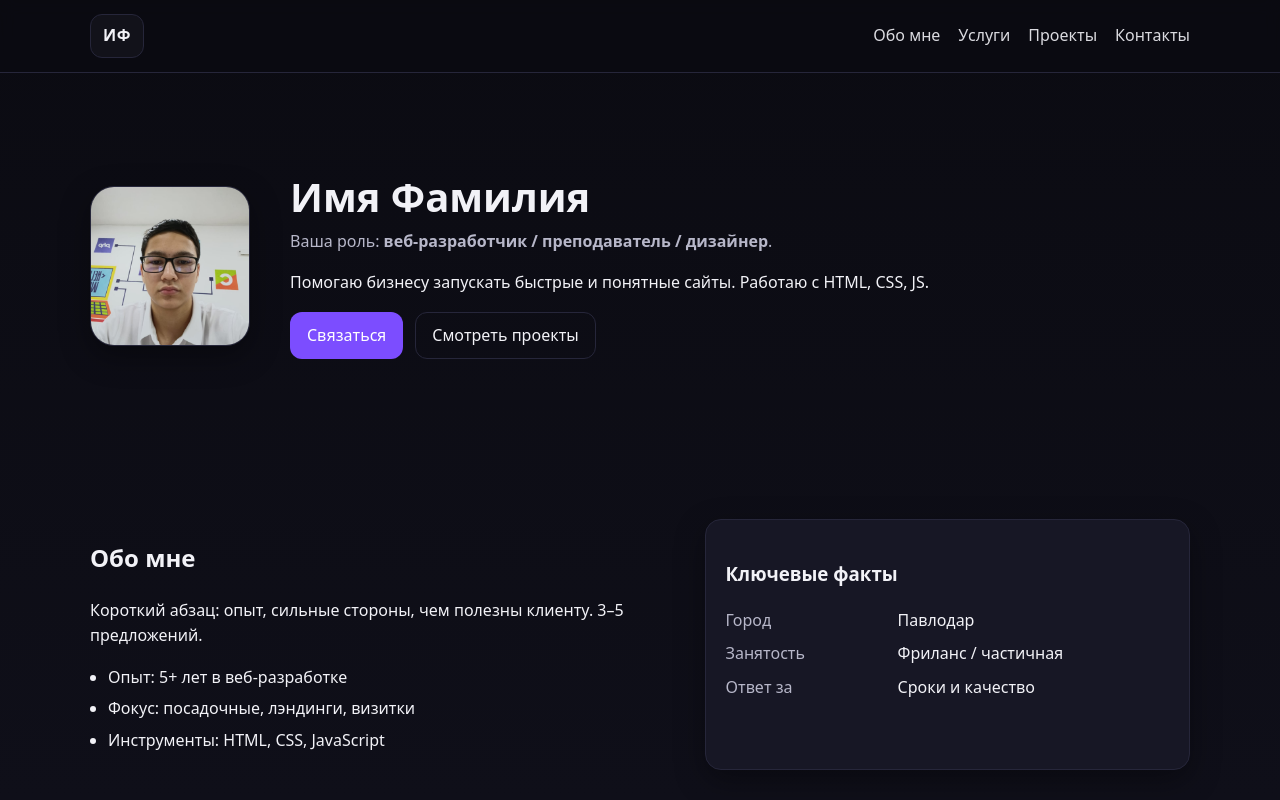
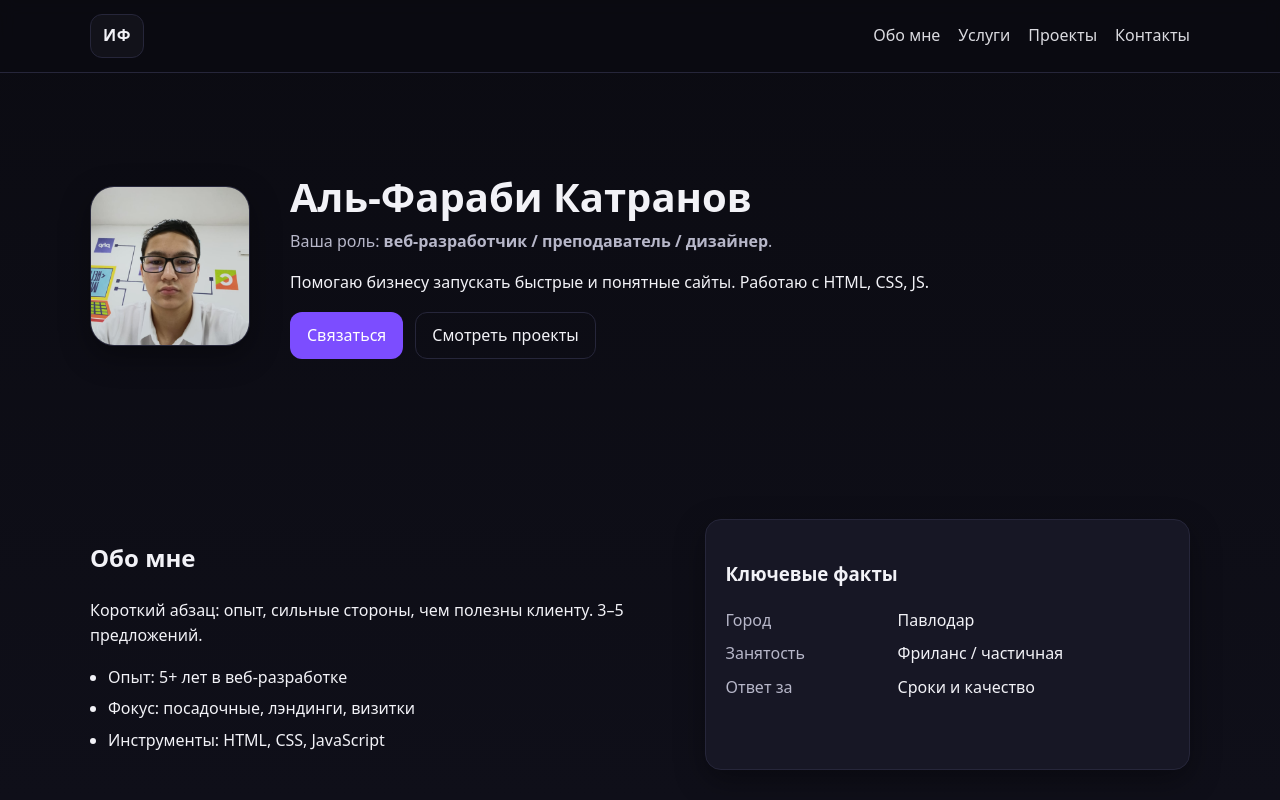
Before and after one commit to alfarabi-katran/alfaradi-katran, a plain HTML site: page index.html in a window 1280 px wide. Shown: the top 800 px of the page. Drawn offline with Linux system fonts and the light colour scheme.

Commit message:
Add files via upload

```diff
--- a/index.html
+++ b/index.html
@@ -40,7 +40,7 @@
     <div class="container hero-inner">
       <img class="avatar" src="avatar.jpg" alt="Фото: Имя Фамилия" />
       <div class="hero-text">
-        <h1>Имя Фамилия</h1>
+        <h1>Аль-Фараби Катранов</h1>
         <p class="lead">Ваша роль: <strong>веб‑разработчик / преподаватель / дизайнер</strong>.</p>
         <p>Помогаю бизнесу запускать быстрые и понятные сайты. Работаю с HTML, CSS, JS.</p>
         <div class="hero-actions">
```
